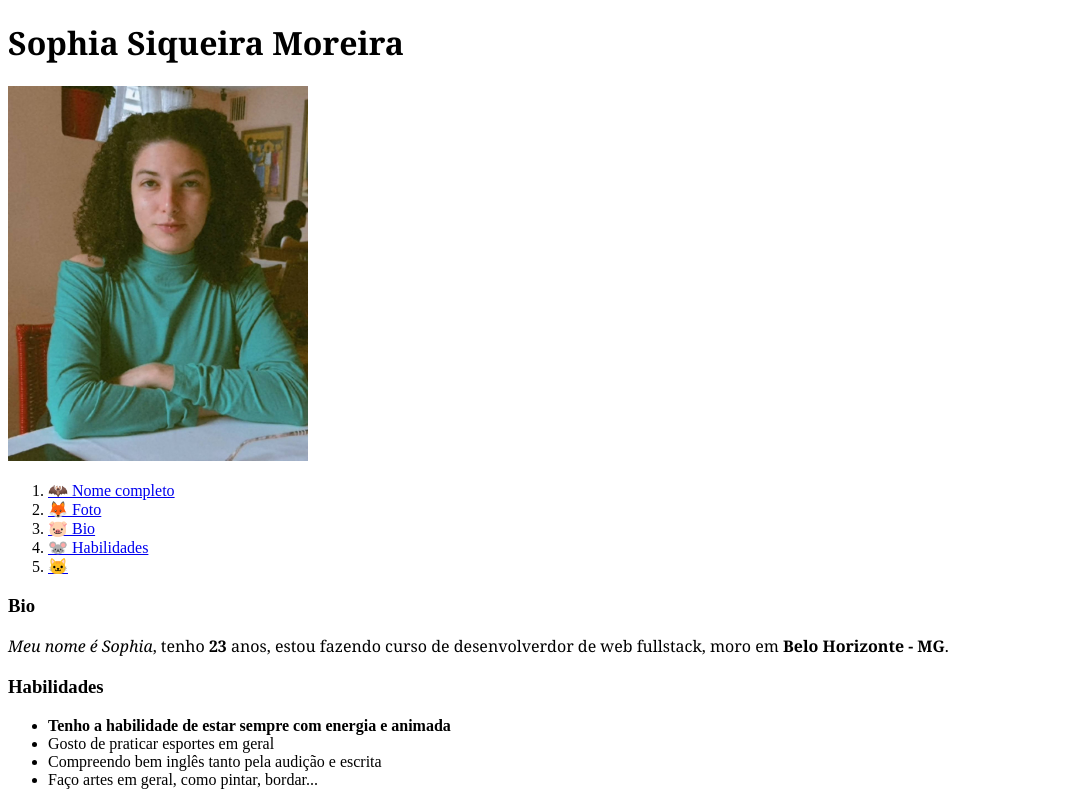
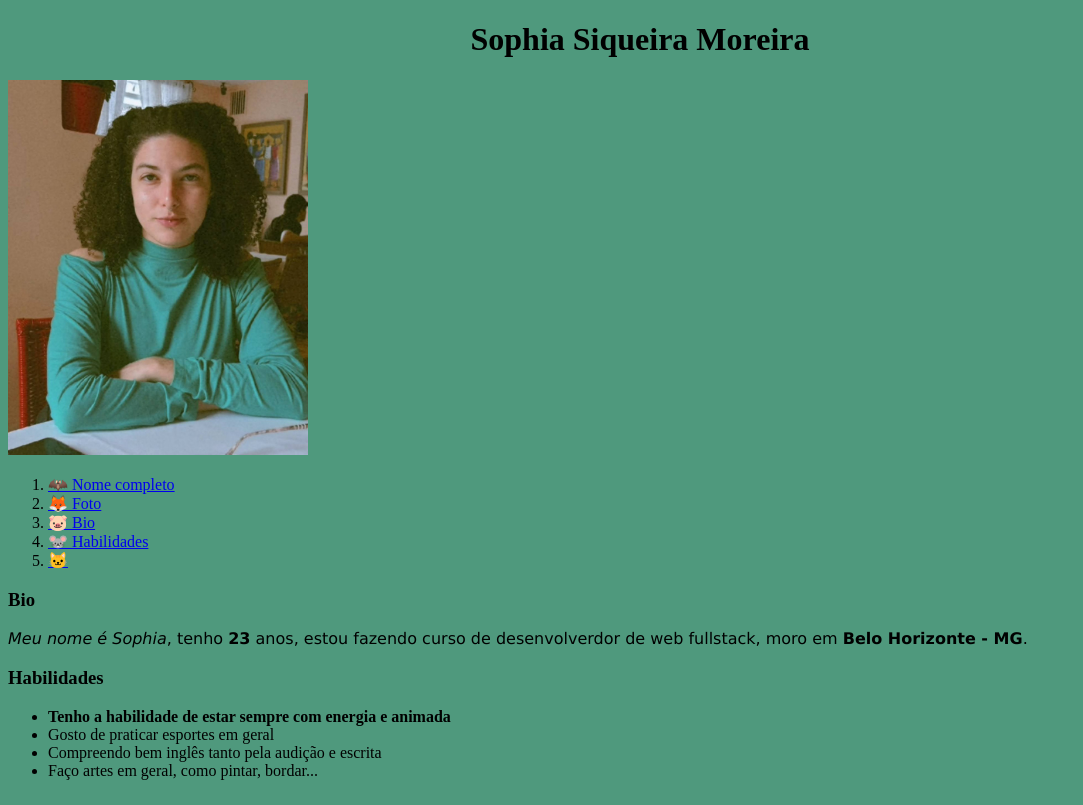
Before and after one commit to SophiaSM/Portif-lio, a plain HTML site: page portifolio.html in a window 1280 px wide. Shown: the whole page, without its empty margins (0-1083 px from the left). Drawn offline with Linux system fonts and the light colour scheme.

Commit message:
atualização hoje

```diff
--- /dev/null
+++ b/portifolio.css
@@ -0,0 +1,17 @@
+h1 {
+    text-align: center;
+    font-family: 'Times New Roman', Times, serif;
+}
+.sop {
+
+}
+p{
+    text-align: start;
+    font-family: Verdana, Geneva, Tahoma, sans-serif;
+}
+body{
+    background-color: rgb(79, 153, 125);
+}
+.sport {
+
+}
--- a/index.html
+++ b/portifolio.html
@@ -4,24 +4,25 @@
         <meta charset="UTF-8">
         <meta http-equiv="X-UA-Compatible" content="IE=edge">
         <meta name="viewport" content="width=device-width, initial-scale=1.0">
+        <link rel="stylesheet" href="portifolio.css">
         <title style="font-family:Georgia, 'Times New Roman', Times, serif">Sop's Land</title>
     </head>
     <body>
-        <h1 id="name" style="font-family:Georgia, 'Times New Roman', Times, serif"> Sophia Siqueira Moreira</h1>
+        <h1 id="name" class="sop"> Sophia Siqueira Moreira</h1>
         <img src="Imagens/me.jpeg" alt="Garota de blusa verde com braços cruzados, cabelo cacheado olhando fixamente para a câmera" width="300px" id="sop">
         <ol>
             <li><a href="#name">🦇 Nome completo</a></li>
             <li><a href="#sop">🦊 Foto</a></li>
             <li><a href="#bio">🐷 Bio</a></li>
             <li><a href="#hab">🐭 Habilidades</a></li>
-            <li><a href="https://imgflip.com/memegenerator/119863260/cat-developer" target="_blank">🐱</a></li>
+            <li><a href="https://genrandom.com/cats/" target="_blank">🐱</a></li>
         </ol>
         <h3 id="bio">Bio</h3>
-        <p style="font-family:Georgia, 'Times New Roman', Times, serif"><em>Meu nome é Sophia</em>, tenho <strong>23</strong> anos, estou fazendo curso de desenvolverdor de web fullstack, moro em <strong>Belo Horizonte - MG</strong>. </p>
+        <p><em>Meu nome é Sophia</em>, tenho <strong>23</strong> anos, estou fazendo curso de desenvolverdor de web fullstack, moro em <strong>Belo Horizonte - MG</strong>. </p>
         <h3 id="hab">Habilidades</h3>
         <ul>
             <li><strong>Tenho a habilidade de estar sempre com energia e animada</strong></li>
-            <li>Gosto de praticar esportes em geral</li>
+            <li class="sport">Gosto de praticar esportes em geral</li>
             <li>Compreendo bem inglês tanto pela audição e escrita</li>
             <li>Faço artes em geral, como pintar, bordar...</li>
         </ul>
```
